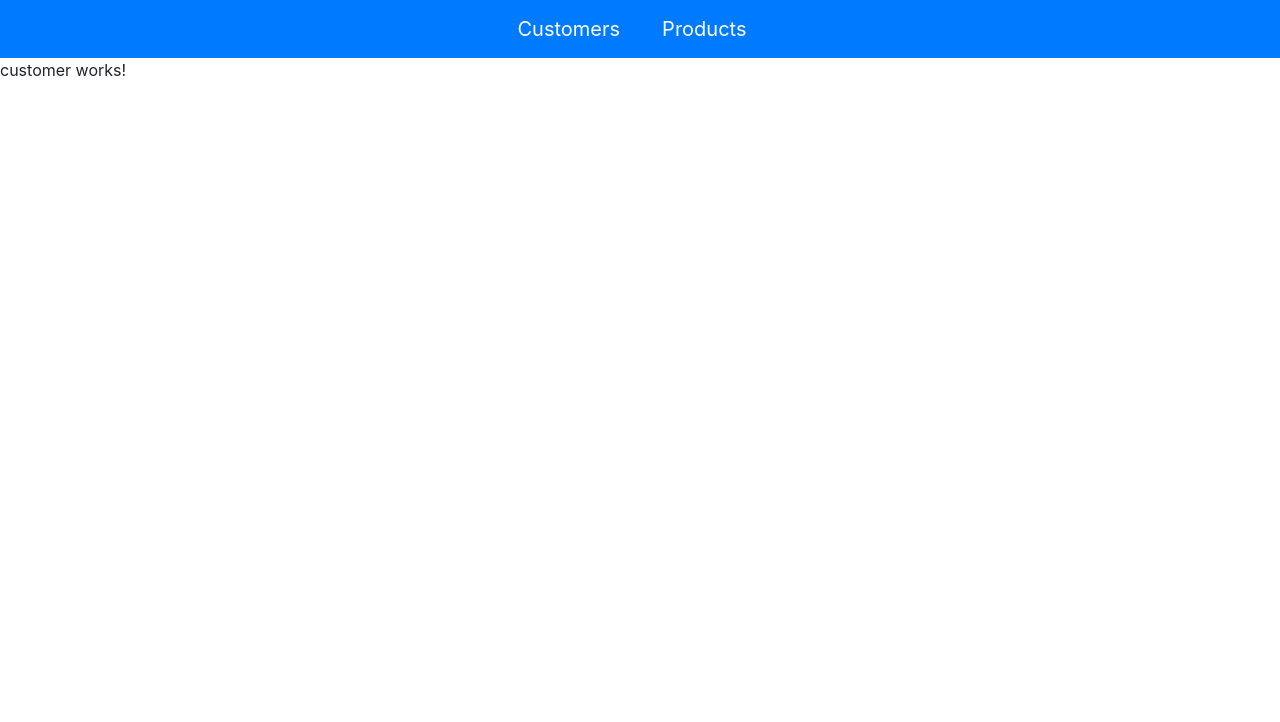
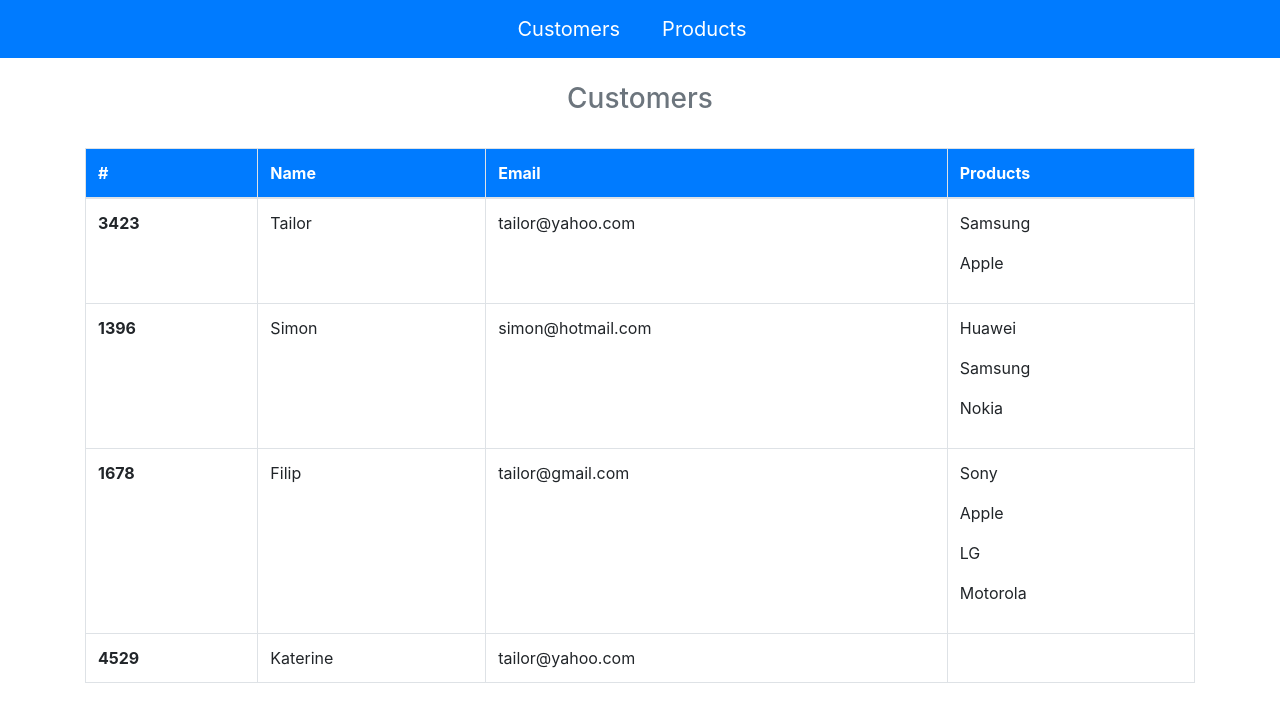
Before and after one commit to andreaangelova/management-app, an Angular app: page /customers in a window 1280 px wide. Shown: the top 722 px of the page. Built offline with nearby package versions, Linux system fonts and the light colour scheme.

Commit message:
listing the customers

```diff
--- /dev/null
+++ b/src/app/modules/customer/customer-table/customer-table.component.html
@@ -0,0 +1,22 @@
+<table class="table table-bordered table-hover">
+  <thead>
+  <tr class="bg-primary text-white">
+    <th scope="col">#</th>
+    <th scope="col">Name</th>
+    <th scope="col">Email</th>
+    <th scope="col">Products</th>
+  </tr>
+  </thead>
+  <tbody>
+  <tr *ngFor="let customer of customers">
+    <th scope="row">{{customer.id}}</th>
+    <td>{{customer.name}}</td>
+    <td>{{customer.email}}</td>
+    <td>
+      <ul class="list-unstyled" *ngFor="let product of customer.products">
+        <li>{{product.name}}</li>
+      </ul>
+    </td>
+  </tr>
+  </tbody>
+</table>
--- /dev/null
+++ b/src/app/modules/customer/customer-table/customer-table.component.ts
@@ -0,0 +1,17 @@
+import { Component, OnInit, Input } from '@angular/core';
+
+@Component({
+  selector: 'app-customer-table',
+  templateUrl: './customer-table.component.html',
+  styleUrls: ['./customer-table.component.css']
+})
+export class CustomerTableComponent implements OnInit {
+
+  @Input() customers;
+
+  constructor() { }
+
+  ngOnInit() {
+  }
+
+}
--- a/src/app/modules/customer/customer.component.html
+++ b/src/app/modules/customer/customer.component.html
@@ -1,3 +1,8 @@
-<p>
-  customer works!
-</p>
+<div class="container text-muted">
+  <br/>
+  <div class="row justify-content-md-center">
+    <h3>Customers</h3>
+  </div>
+  <br/>
+  <app-customer-table [customers]="customers"></app-customer-table>
+</div>
--- a/src/app/modules/customer/customer.component.ts
+++ b/src/app/modules/customer/customer.component.ts
@@ -7,6 +7,17 @@ import { Component, OnInit } from '@angular/core';
 })
 export class CustomerComponent implements OnInit {
 
+  customers = [
+    {id: '3423', name: 'Tailor', email: 'tailor@yahoo.com',
+      products: [{name: 'Samsung'}, {name: 'Apple'}]},
+    {id: '1396', name: 'Simon', email: 'simon@hotmail.com',
+    products: [{name: 'Huawei'}, {name: 'Samsung'}, {name: 'Nokia'}]},
+    {id: '1678', name: 'Filip', email: 'tailor@gmail.com',
+      products: [{name:  'Sony'}, {name: 'Apple'}, {name: 'LG'}, {name: 'Motorola'}]},
+    {id: '4529', name: 'Katerine', email: 'tailor@yahoo.com',
+    products: []}
+  ];
+
   constructor() { }
 
   ngOnInit() {
--- a/src/app/modules/customer/customer.module.ts
+++ b/src/app/modules/customer/customer.module.ts
@@ -3,9 +3,10 @@ import { CommonModule } from '@angular/common';
 
 import { CustomerRoutingModule } from './customer-routing.module';
 import { CustomerComponent } from './customer.component';
+import { CustomerTableComponent } from './customer-table/customer-table.component';
 
 @NgModule({
-  declarations: [CustomerComponent],
+  declarations: [CustomerComponent, CustomerTableComponent],
   imports: [
     CommonModule,
     CustomerRoutingModule
```
Also changed, not shown: src/app/modules/customer/customer-table/customer-table.component.css (added), 1 other file (tests, documents, lock files or other folders).
